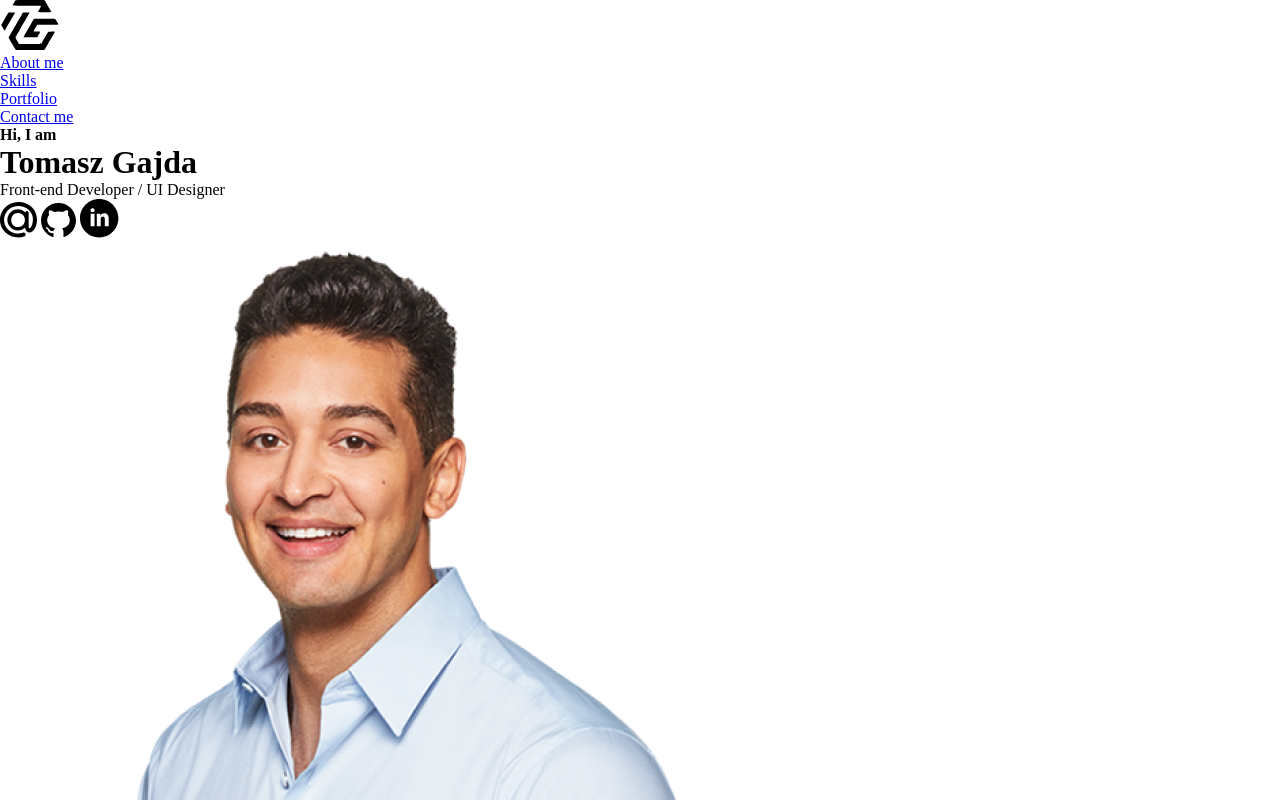
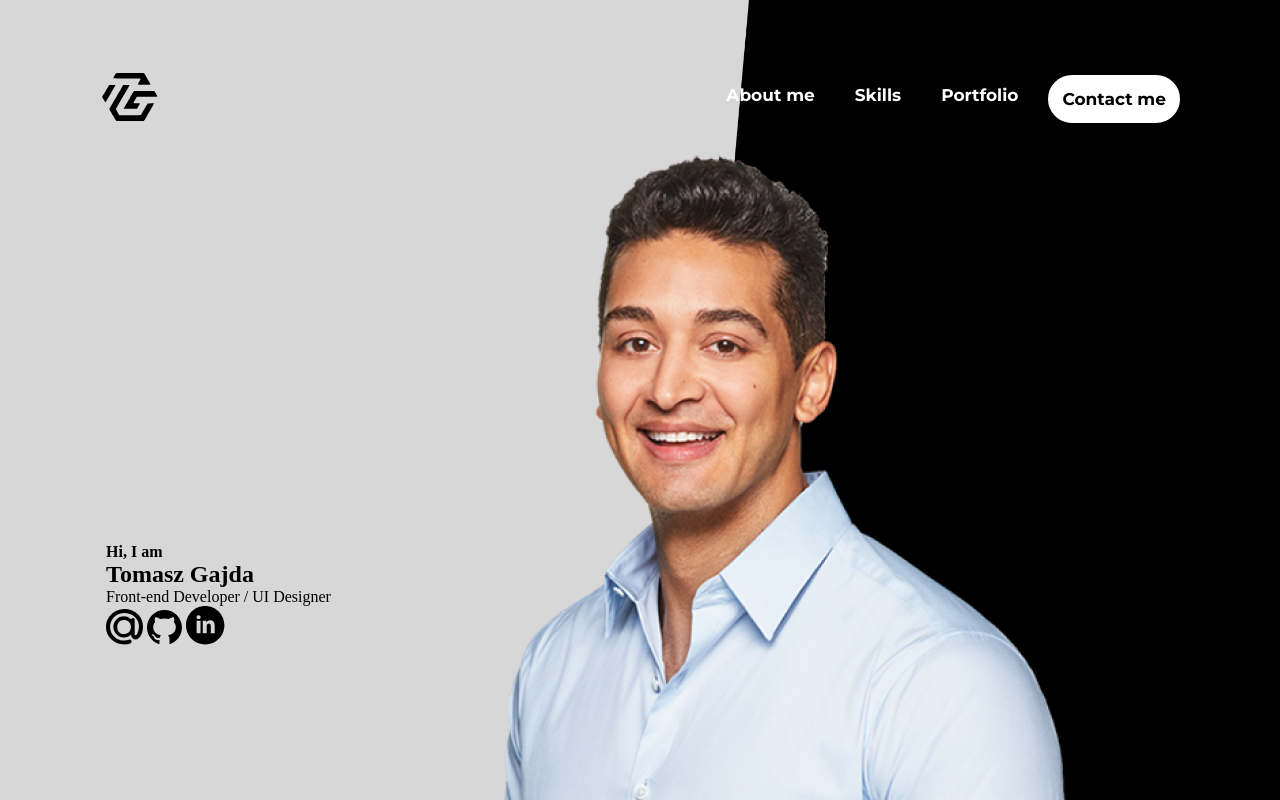
Before and after one commit to zadvajr/yt2_portfolio_site, a plain HTML site: page index.html in a window 1280 px wide. Shown: the top 800 px of the page. Drawn offline with nearby package versions, Linux system fonts and the light colour scheme.

Commit message:
added home section

```diff
--- a/index.html
+++ b/index.html
@@ -14,21 +14,16 @@
     <title>Portfolio Site Project</title>
   </head>
   <body>
+    <section class="home">
       <!-- header section containing logo and nav list -->
       <header>
-      <div class="box-a">
         <a href="/"><img src="./images/logo.svg" alt="Page Logo" /></a>
-      </div>
-      <div class="box-b">
         <nav>
-          <ul>
-            <li><a href="#about">About me</a></li>
-            <li><a href="#skills">Skills</a></li>
-            <li><a href="#portfolio">Portfolio</a></li>
-            <li><a href="#contact" class="contact-me">Contact me</a></li>
-          </ul>
+          <a href="#about">About me</a>
+          <a href="#skills">Skills</a>
+          <a href="#portfolio">Portfolio</a>
+          <a href="#contact" id="contact-me">Contact me</a>
         </nav>
-      </div>
       </header>
       <!-- end of header -->
 
@@ -39,7 +34,10 @@
           <h1>Tomasz Gajda</h1>
           <p>Front-end Developer / UI Designer</p>
           <div class="btn">
-          <a href="mailto:danielzadva@gmail.com" class="btn-lnk" target="_blank"
+            <a
+              href="mailto:danielzadva@gmail.com"
+              class="btn-lnk"
+              target="_blank"
               ><img src="./images/email.svg" alt="Email Icon"
             /></a>
             <a href="https://github.com/zadvajr" class="btn-lnk" target="_blank"
@@ -55,11 +53,13 @@
         </div>
         <div class="main-b">
           <img src="./images/user.png" alt="User profile picture" />
-        <p>this is not my photo, but I dearly hope to get one just like this</p>
+          <p>
+            this is not my photo, but I dearly hope to get one just like this
+          </p>
         </div>
       </main>
       <!-- end of main content -->
-
+    </section>
     <!-- IT Berries section -->
     <section class="it-berries">
       <h4>IT BERRIES</h4>
--- a/styles/styles.css
+++ b/styles/styles.css
@@ -4,6 +4,83 @@
   padding: 0;
   box-sizing: border-box;
   /* border: 1px solid red; */
+}
+
+/* Home Section */
+.home {
+  max-width: 1920px;
+  min-height: 1022px;
+  background-color: #d7d7d7;
+  background-image: url("../images/bg_image_corrected.png");
+  background-position: right;
+  background-repeat: no-repeat;
+  background-size: cover;
+  background-size: 50% 100%;
+  padding-top: 72px;
+}
+
+header {
+  display: flex;
+  justify-content: space-between;
+  align-items: center;
+  padding: 0 100px;
+}
+
+header img {
+  max-width: 60px;
+  min-height: 50px;
+  padding: 0px 1.09px 0px 1.24px;
+  text-align: left;
+}
+
+header nav {
+  display: flex;
+  flex-direction: row;
+  gap: 20px;
+  max-width: 637px;
+  min-height: 46px;
+  text-align: right;
+  margin-right: 0px;
+}
+
+nav a {
+  max-width: 147px;
+  min-height: 46px;
+  font-family: "Montserrat", sans-serif;
+  font-size: 17px;
+  font-weight: 700;
+  line-height: 20.72px;
+  text-align: center;
+  text-decoration: none;
+  color: #ffffff;
+  padding: 10px;
+}
+
+nav #contact-me {
+  border: 4px solid #ffffff;
+  border-radius: 30px;
+  background-color: #ffffff;
+  color: #000000;
+}
+
+main {
+  display: flex;
+  justify-content: center;
+  align-items: center;
+  gap: 20px;
+}
+
+main .main-b {
+  max-width: 1000px;
+  min-height: 500px;
+  padding: 20px;
+  text-align: left;
+}
+.home .box-a {
+  max-width: 53.55px;
+  min-height: 50px;
+
+  margin-left: 273px;
 }
 
 /* IT Berries Section  */
```
Lines whose indentation alone changed are shown as unchanged.
